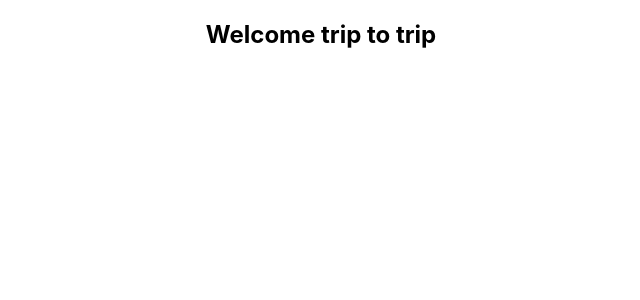
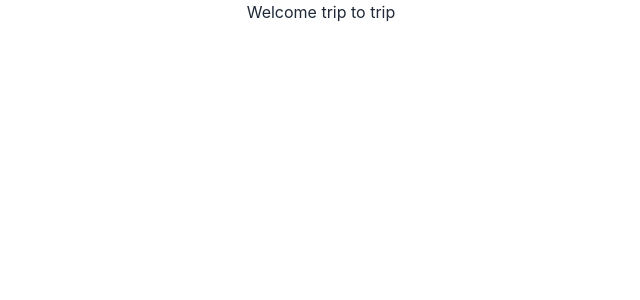
Before and after one commit to arafatakhter505/trip-to-trip-client, a React (Create React App) app: page / in a window 1280 px wide. Shown: the top 300 px of the page, without its empty margins (319-959 px from the left). Built offline with nearby package versions, Linux system fonts and the light colour scheme.

Commit message:
tailwind css install

```diff
--- a/package.json
+++ b/package.json
@@ -6,6 +6,7 @@
     "@testing-library/jest-dom": "^5.16.5",
     "@testing-library/react": "^13.4.0",
     "@testing-library/user-event": "^13.5.0",
+    "daisyui": "^2.46.0",
     "react": "^18.2.0",
     "react-dom": "^18.2.0",
     "react-scripts": "5.0.1",
@@ -34,5 +35,10 @@
       "last 1 firefox version",
       "last 1 safari version"
     ]
+  },
+  "devDependencies": {
+    "autoprefixer": "^10.4.13",
+    "postcss": "^8.4.20",
+    "tailwindcss": "^3.2.4"
   }
 }
--- /dev/null
+++ b/postcss.config.js
@@ -0,0 +1,6 @@
+module.exports = {
+  plugins: {
+    tailwindcss: {},
+    autoprefixer: {},
+  },
+}
--- a/src/App.js
+++ b/src/App.js
@@ -1,4 +1,3 @@
-import logo from "./logo.svg";
 import "./App.css";
 
 function App() {
--- /dev/null
+++ b/tailwind.config.js
@@ -0,0 +1,8 @@
+/** @type {import('tailwindcss').Config} */
+module.exports = {
+  content: ["./src/**/*.{js,jsx,ts,tsx}"],
+  theme: {
+    extend: {},
+  },
+  plugins: [require("daisyui")],
+};
```
Also changed, not shown: src/index.css (+7 -3 lines), 1 other file (tests, documents, lock files or other folders).
